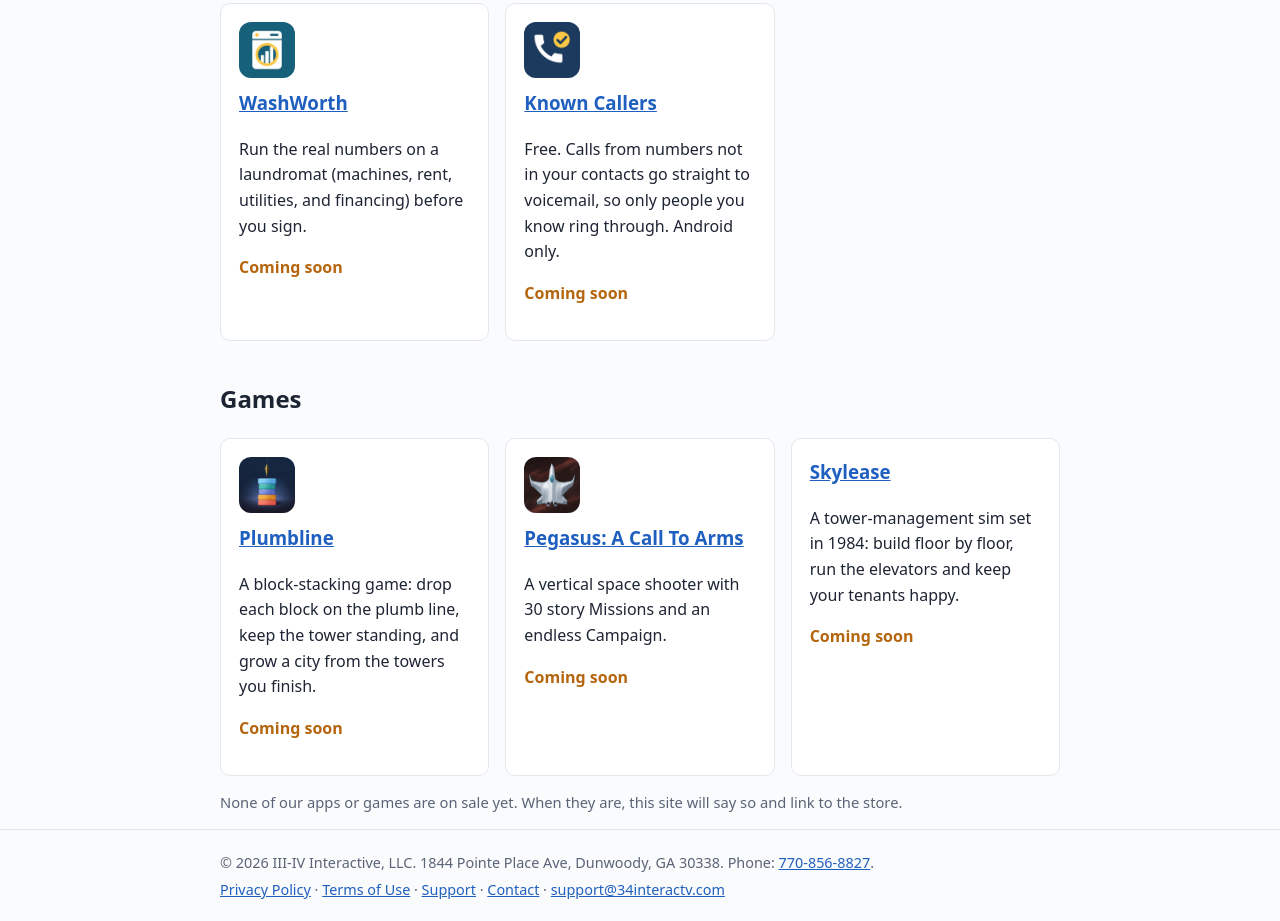
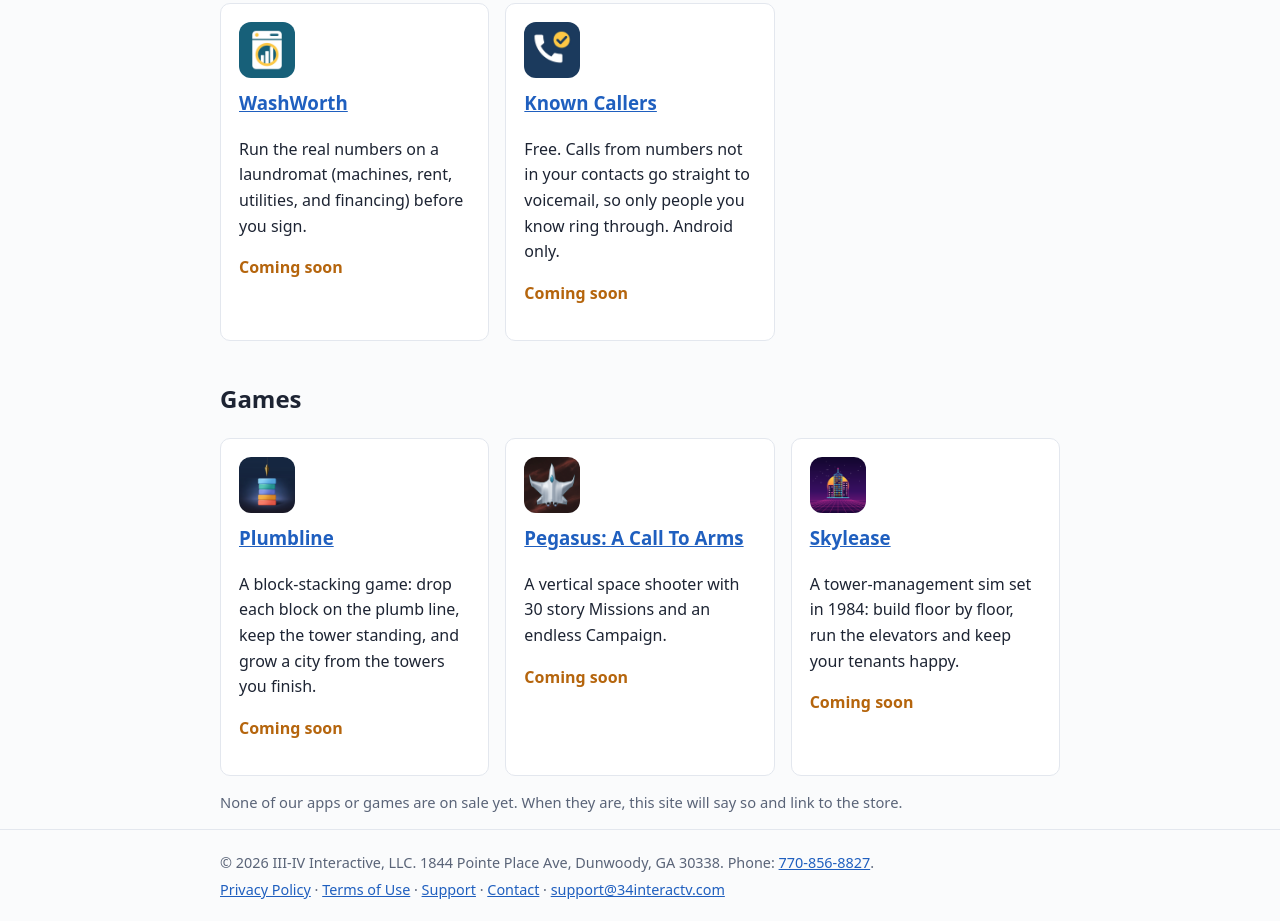
Before and after one commit to RMac11235/34interactv.com, a plain HTML site: page index.html in a window 1280 px wide. Shown: the part 1066-1987 px from the top of the page. Drawn offline with Linux system fonts and the light colour scheme.

Commit message:
Add Skylease launcher icon to the apps list
New synthwave tower icon drawn as SVG to match the in-game look (purple sky, neon grid, sunset, lit windows); source and store renders kept in Work\Skylease\icon on FUD.

```diff
--- a/index.html
+++ b/index.html
@@ -29,7 +29,7 @@
 <section class="cards">
 <article><img class="icon" src="img/plumbline-256.png" alt=""><h3><a href="plumbline.html">Plumbline</a></h3><p>A block-stacking game: drop each block on the plumb line, keep the tower standing, and grow a city from the towers you finish.</p><p class="status">Coming soon</p></article>
 <article><img class="icon" src="img/pegasus-256.png" alt=""><h3><a href="pegasus.html">Pegasus: A Call To Arms</a></h3><p>A vertical space shooter with 30 story Missions and an endless Campaign.</p><p class="status">Coming soon</p></article>
-<article><h3><a href="skylease.html">Skylease</a></h3><p>A tower-management sim set in 1984: build floor by floor, run the elevators and keep your tenants happy.</p><p class="status">Coming soon</p></article>
+<article><img class="icon" src="img/skylease-256.png" alt=""><h3><a href="skylease.html">Skylease</a></h3><p>A tower-management sim set in 1984: build floor by floor, run the elevators and keep your tenants happy.</p><p class="status">Coming soon</p></article>
 </section>
 <p class="note">None of our apps or games are on sale yet. When they are, this site will say so and link to the store.</p>
 </main>
```
Also changed, not shown: img/skylease-256.png (added).
